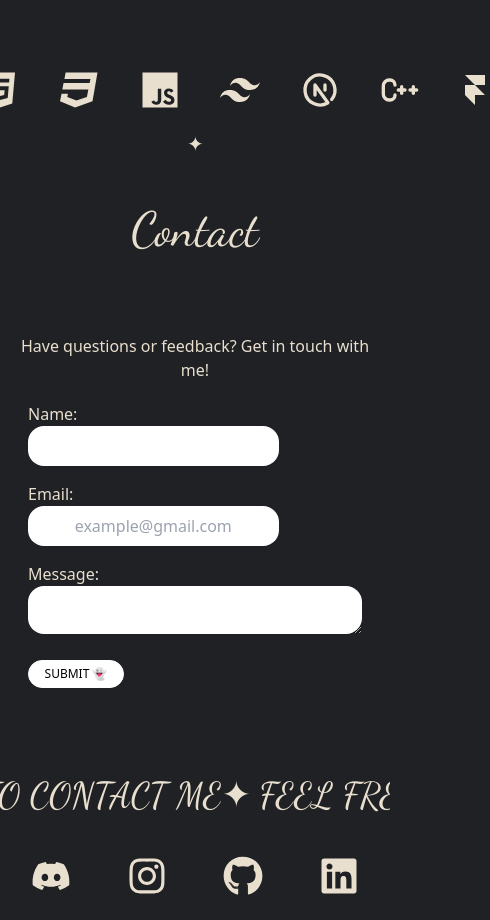
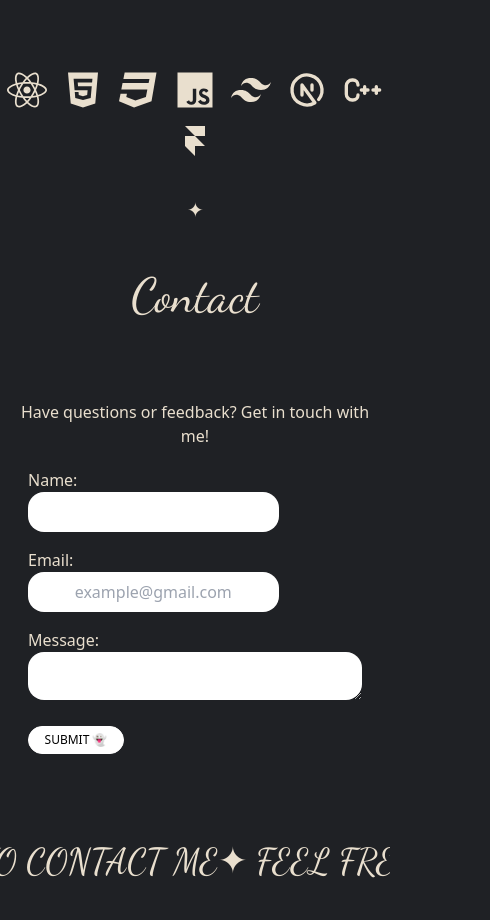
Before and after one commit to Rushikesh-24/RushiDev, a Next.js app: page / in a window 390 px wide. Shown: the part 1747-2667 px from the top of the page, 490 px wide, since content can reach past the window. Built offline with nearby package versions, Linux system fonts and the light colour scheme.

Commit message:
made responisve

```diff
--- a/src/app/components/Footer.jsx
+++ b/src/app/components/Footer.jsx
@@ -8,7 +8,7 @@ import { FaLinkedin } from "react-icons/fa";
 const Footer = () => {
   return (
     <>
-      <div className="flex gap-14 mx-10 justify-center items-center">
+      <div className="flex md:gap-14 mx-10 justify-center items-center flex-wrap gap-5">
         <Link href="https://discord.gg/2ezUbP2c">
           <FaDiscord size={40} />
         </Link>
--- a/src/app/components/Skill.jsx
+++ b/src/app/components/Skill.jsx
@@ -21,7 +21,7 @@ const Skill = () => {
     <div className='flex justify-center items-center' id='skills'><h2 className={`${playFair.className} md:text-9xl text-5xl mb-20`}>
           Skills
         </h2></div>
-    <div className='flex justify-center items-center gap-10'>
+    <div className='flex justify-center items-center md:gap-10 flex-wrap gap-4 mb-10'>
     <motion.div whileHover={{ scale: 1.3, opacity: 0.8 }} transition={{delay:0.2}}><FaReact size={40}/></motion.div>
     <motion.div whileHover={{ scale: 1.3, opacity: 0.8 }} transition={{delay:0.2}}><FaHtml5 size={40}/></motion.div>
     <motion.div whileHover={{ scale: 1.3, opacity: 0.8 }} transition={{delay:0.2}}><FaCss3 size={40}/></motion.div>
```
